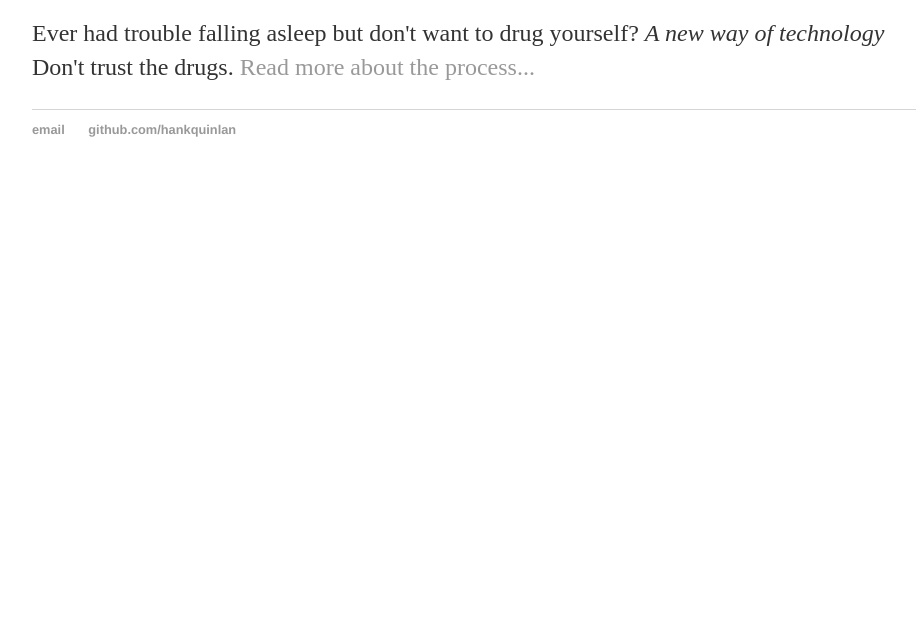
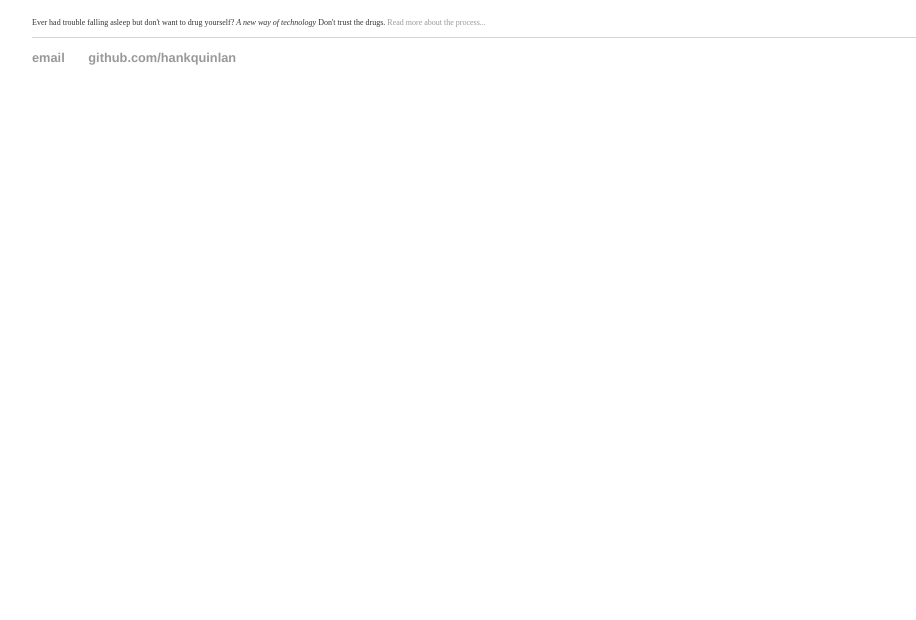
Before and after one commit to Wangdyy/biosomnia, a plain HTML site: page index.html in a window 1280 px wide. Shown: the part 180-800 px from the top of the page, without its empty margins (160-1076 px from the left). Drawn offline with Linux system fonts and the light colour scheme.

Commit message:
Update main.css

```diff
--- a/css/main.css
+++ b/css/main.css
@@ -24,7 +24,7 @@ h1 {
     font-family:'Helvetica', 'Arial', 'Sans-Serif';
 }
 p {
-    font-size: 1.5em;
+    font-size: 0.5em;
     line-height: 1.4em;
     color: #333;
 }
```
